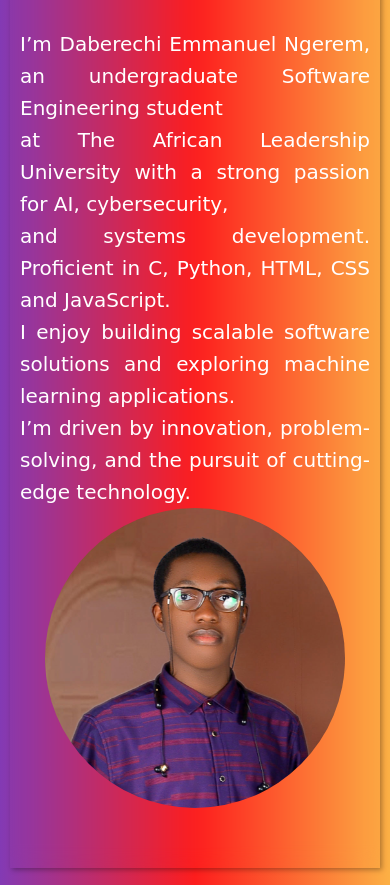
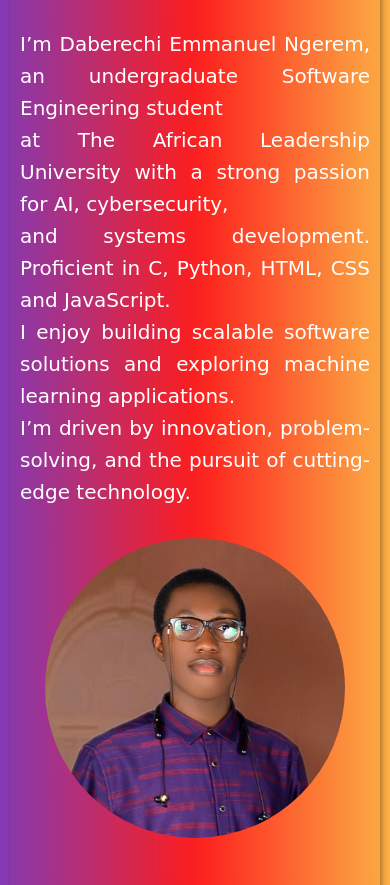
Before and after one commit to Noelngerem/Responsive-Web-Design-Resume-Assignment-Summative-, a plain HTML site: page index.html in a window 390 px wide. Shown: the part 215-1100 px from the top of the page. Drawn offline with Linux system fonts and the light colour scheme.

Commit message:
Resume Website

```diff
--- a/styles.css
+++ b/styles.css
@@ -305,8 +305,12 @@ footer {
 
 
     #about {
-          flex-direction: column; /* Stacks elements on smaller screens */
-          text-align: center;
+        flex-direction: column; /* Stacks elements on smaller screens */
+        text-align: center;
+    }
+
+    .about-image {
+        margin-top: 30px;
     }
 
     .education-card {
```
